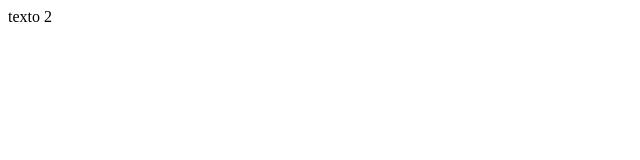
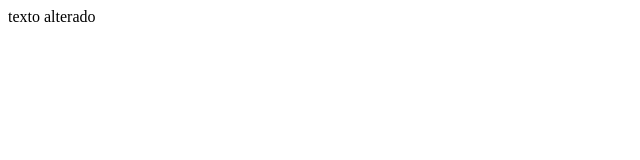
Before and after one commit to Carlos-Alexandre-Leutz/AulaSobreGit, a plain HTML site: page index.html in a window 1280 px wide. Shown: the full height of the page, 0-640 px from the left. Drawn offline with Linux system fonts and the light colour scheme.

Commit message:
conflito

```diff
--- a/index.html
+++ b/index.html
@@ -6,6 +6,6 @@
     <title>Document</title>
 </head>
 <body>
-    texto 2
+    texto alterado
 </body>
 </html>
```
